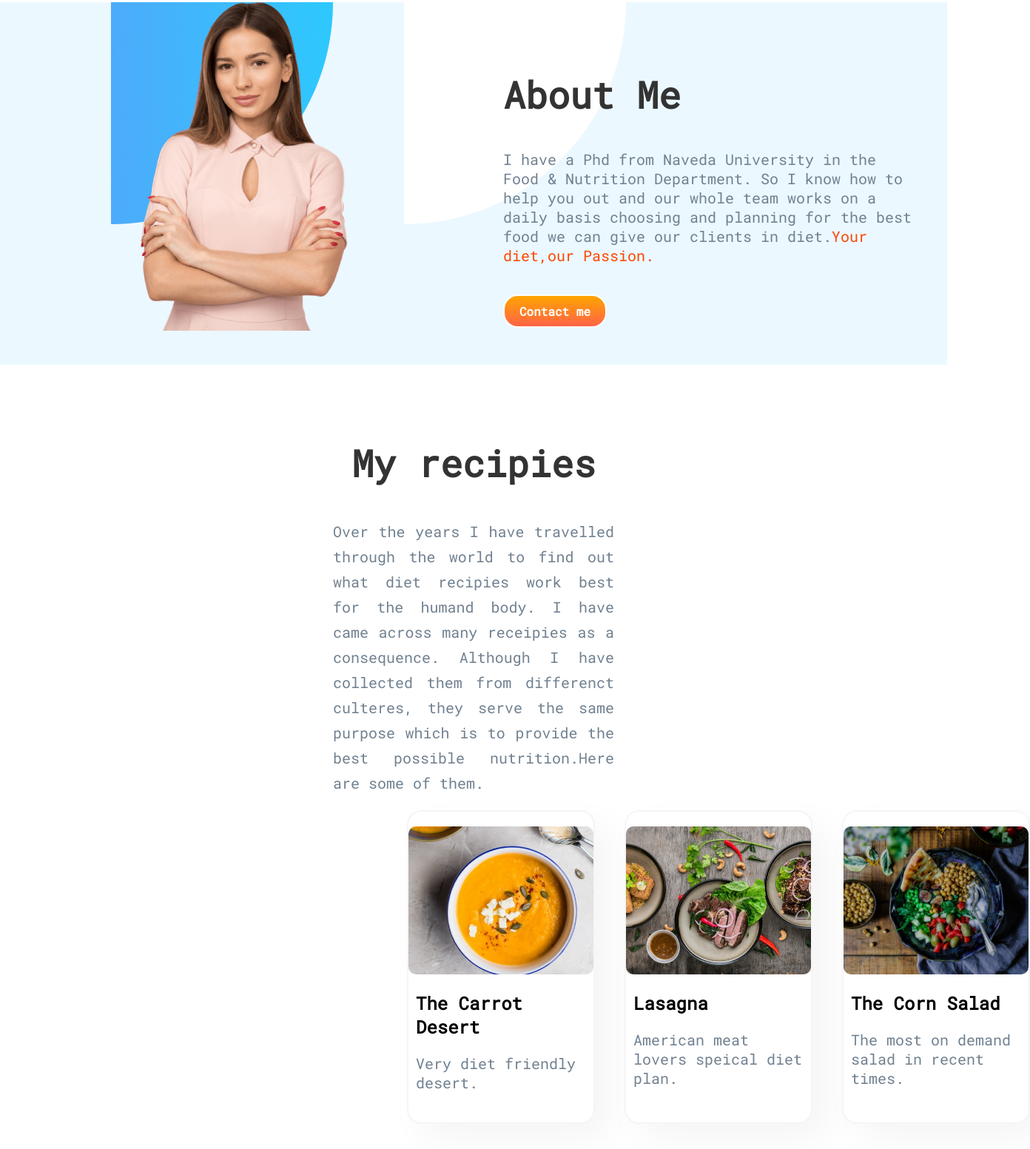
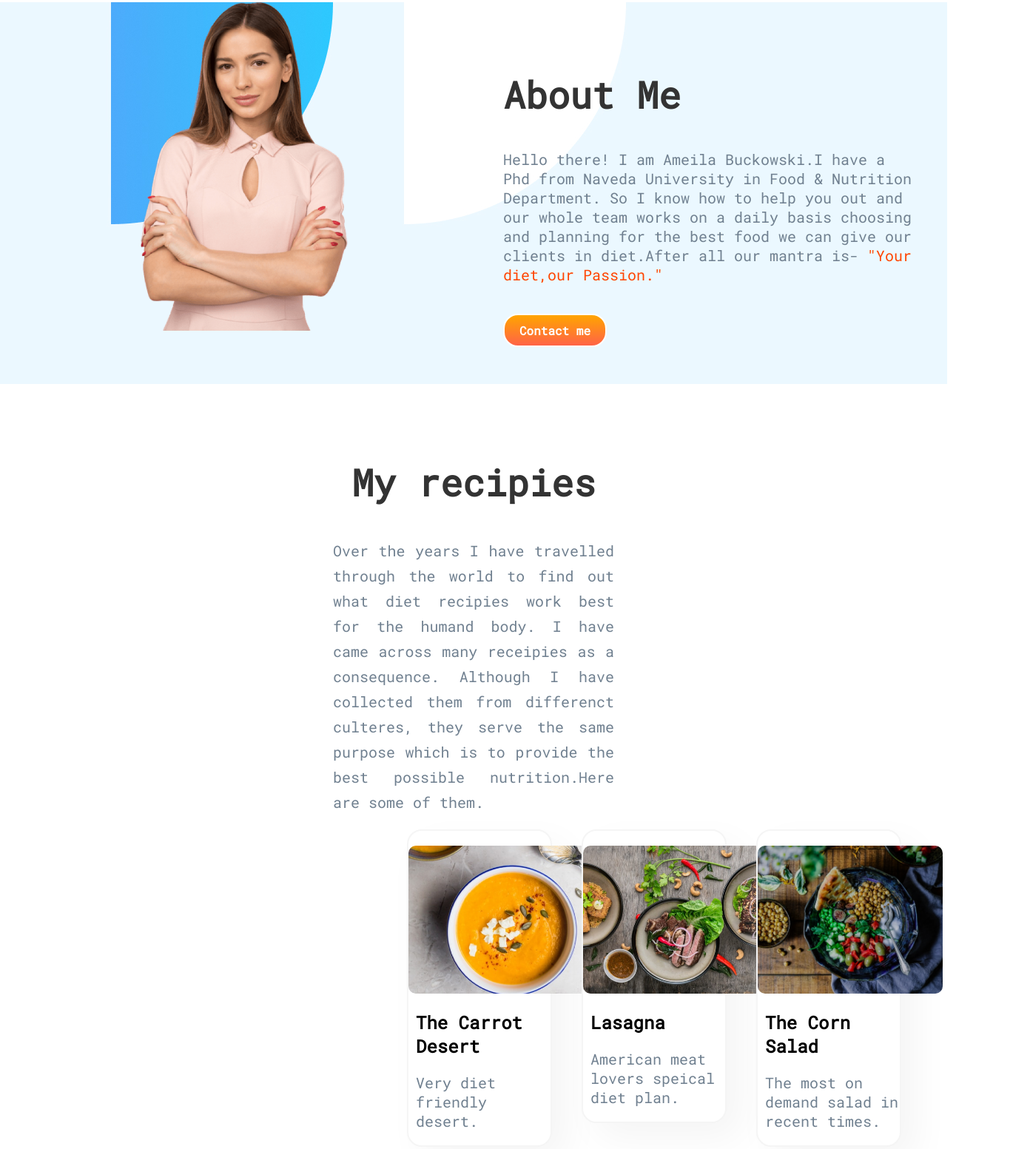
Before and after one commit to Faisal-Khan-Tushar/food-website, a plain HTML site: page index.html in a window 1280 px wide. Shown: the part 701-2254 px from the top of the page at 74% size, 1392 px wide, since content can reach past the window. Drawn offline with Linux system fonts and the light colour scheme.

Commit message:
redone somethings

```diff
--- a/index.html
+++ b/index.html
@@ -36,9 +36,10 @@
     </div>
     <div id="second-text" class="half-width second-text">
       <h2 class="welcome-title">About Me</h2>
-      <p>I have a Phd from Naveda University in the Food & Nutrition Department. So I know how to help you out and our
+      <p>Hello there! I am Ameila Buckowski.I have a Phd from Naveda University in Food & Nutrition Department. So I
+        know how to help you out and our
         whole team works on a daily basis choosing and planning for the best food we can give our clients in
-        diet.<span class="color">Your diet,our Passion.</span></p>
+        diet.After all our mantra is- <span class="color">"Your diet,our Passion."</span></p>
       <a target="_blank" class="first-button" href="https://github.com/">Contact me</a>
     </div>
   </section>
--- a/style.css
+++ b/style.css
@@ -92,8 +92,8 @@ p,li{
 }
 .first-image-container{
     display:block;
-    height:400px;
-    width:300px;
+    height:80%;
+    width:15%;
     margin-left:550px;
 
     border-radius:20px;
@@ -140,8 +140,9 @@ p,li{
 #seclector{
   display:flex;
   text-align:center;
-  margin:50px 950px;
-  height:200px;
+  margin:0% 45%;
+  height:5%;
+  width:10%;
 
 
 
```
